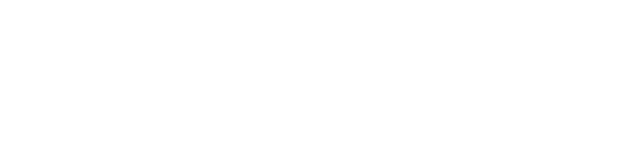
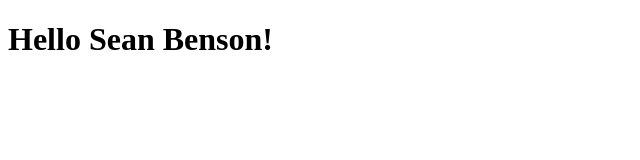
Before and after one commit to SCBenson/Odin_Project, a plain HTML site: page html-boilerplate/index.html in a window 1280 px wide. Shown: the whole page, without its empty margins (0-640 px from the left). Drawn offline with Linux system fonts and the light colour scheme.

Commit message:
some additional boilerplate tags

```diff
--- a/html-boilerplate/index.html
+++ b/html-boilerplate/index.html
@@ -1,3 +1,14 @@
 <!DOCTYPE html>
+
 <html lang="en">
+<!--Implementing Boilerplate code from scratch.-->
+    <head>
+        <meta charset="UTF-8">
+        <title>My First Webpage</title>
+    </head>
+
+    <body>
+        <h1>Hello Sean Benson!</h1>
+    </body>
+
 </html>
```
